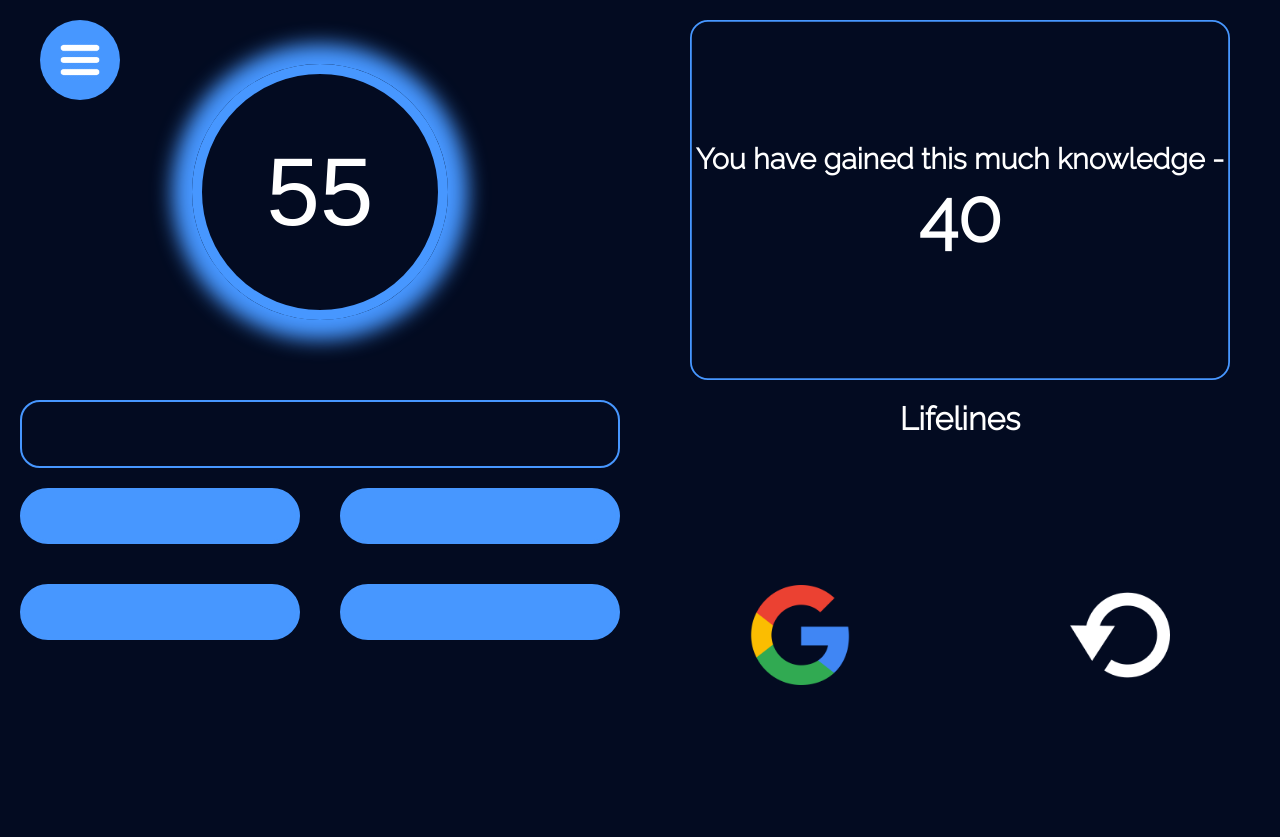
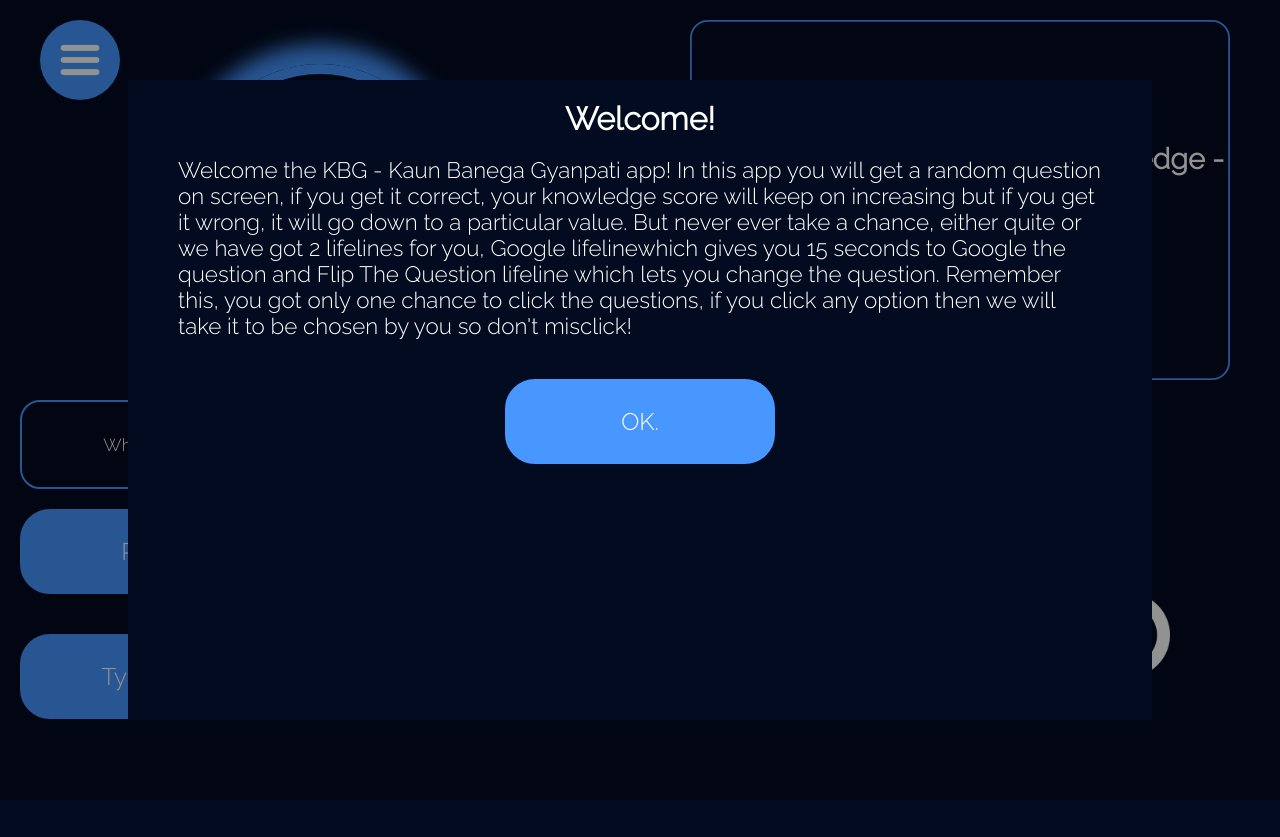
Before and after one commit to AviralCoder/Kaun_Banega_Gyanpati, a React (Create React App) app: page / in a window 1280 px wide. Built offline with nearby package versions, Linux system fonts and the light colour scheme; no server answers.

Commit message:
uh, oh a lot of changes

```diff
--- a/src/App.tsx
+++ b/src/App.tsx
@@ -1,4 +1,4 @@
-import React, { useEffect, useState } from "react";
+import React, { createContext, useEffect, useState } from "react";
 import GlobalStyles from "./styles/global";
 import { colors } from "./lib/colors/colors";
 import Question from "./components/Question";
@@ -6,11 +6,7 @@
 import Timer from "./components/Timer";
 import { Switch, Route, useHistory } from "react-router-dom";
 import Four from "./pages/404";
-import {
-    fetchDifficultQuestions,
-    fetchEasyQuestions,
-    fetchMediumQuestions,
-} from "./api/api";
+
 import { OptionGrid } from "./layout/OptionGrid";
 import Button from "./components/Button";
 import Lifeline from "./components/Lifeline";
@@ -23,6 +19,12 @@
 import Menu from "./components/Menu";
 import MenuIcon from "./images/menu.jpg";
 import Settings from "./pages/Settings";
+import Alert from "./components/Alert";
+import Instructions from "./components/Instructions";
+
+const SetHasLostContext = createContext<
+    React.Dispatch<React.SetStateAction<boolean>>
+>(() => {});
 
 const GoogleIconImg = styled.img`
     width: 100px;
@@ -38,64 +40,35 @@
     color: #fff;
 `;
 
+interface AlertProperties {
+    visible: boolean;
+}
+
 const App = (): JSX.Element => {
-    const [question, setQuestion] = useState<string>("");
-    const [difficultyLevel] = useState<string>("easy");
-    const [correctAnswer, setCorrectAnswer] = useState<string>("");
-    const [wrongAnswers, setWrongAnswers] = useState<string[]>([]);
-    const [timer, setTimer] = useState(60);
+    const [hasLost, setHasLost] = useState<boolean>(false);
+    const [alertProperties, setAlertProperties] = useState<AlertProperties>({
+        visible: true,
+    });
 
     const history = useHistory();
 
-    const fetchQuestion = async () => {
-        if (difficultyLevel === "easy") {
-            const res = await fetchEasyQuestions();
-
-            setQuestion(res.results[0].question);
-            setCorrectAnswer(res.results[0].correct_answer);
-            setWrongAnswers(res.results[0].incorrect_answers);
-        } else if (difficultyLevel === "medum") {
-            const res = await fetchMediumQuestions();
-
-            setQuestion(res.results[0].question);
-            setCorrectAnswer(res.results[0].correct_answer);
-            setWrongAnswers(res.results[0].incorrect_answers);
-        } else if (difficultyLevel === "hard") {
-            const res = await fetchDifficultQuestions();
-
-            setQuestion(res.results[0].question);
-            setCorrectAnswer(res.results[0].correct_answer);
-            setWrongAnswers(res.results[0].incorrect_answers);
-        } else {
-            throw new Error("No difficulty passed!");
-        }
-    };
-
-    const startTimer = () => {
-        setInterval(() => {
-            setTimer((timer) => timer - 1);
-        }, 1000);
-    };
-
-    // pls uncomment this
-    // const resetTimer = () => {
-    //     setTimer(60);
-    // };
+    useEffect(() => {
+        console.log(hasLost);
+    }, [hasLost]);
 
     useEffect(() => {
-        fetchQuestion();
-
         window.addEventListener("focusout", () => {});
 
         window.focus();
 
-        startTimer();
+        return () => window.removeEventListener("focusout", () => {});
 
         // eslint-disable-next-line react-hooks/exhaustive-deps
     }, []);
 
     return (
         <React.Fragment>
+            <SetHasLostContext.Provider value={setHasLost}>
                 <GlobalStyles bgColor={colors.primary} />
 
                 <Switch>
@@ -105,27 +78,41 @@
                             onClick={() => history.push("/settings")}
                         />
 
+                        {alertProperties.visible ? (
+                            <Alert
+                                heading="Welcome!"
+                                body={() => <Instructions />}
+                                buttonText="OK."
+                                onButtonClick={() => {
+                                    setAlertProperties({
+                                        ...alertProperties,
+                                        visible: false,
+                                    });
+                                }}
+                            />
+                        ) : null}
+
                         <Layout>
-                        <Timer time={timer} />
+                            <Timer />
                             <KnowledgeScore score={40} />
 
                             <section>
-                            <Question question={question} />
+                                <Question question="Which of these coding languages are statically typed?" />
                                 <OptionGrid>
                                     <Button style={{ margin: "20px 20px" }}>
-                                    {correctAnswer}
+                                        Python
                                     </Button>
 
                                     <Button style={{ margin: "20px 20px" }}>
-                                    {wrongAnswers[0]}
+                                        JavaScript
                                     </Button>
 
                                     <Button style={{ margin: "20px 20px" }}>
-                                    {wrongAnswers[1]}
+                                        TypeScript
                                     </Button>
 
                                     <Button style={{ margin: "20px 20px" }}>
-                                    {wrongAnswers[2]}
+                                        Lua
                                     </Button>
                                 </OptionGrid>
                             </section>
@@ -176,8 +163,10 @@
                         <Four />
                     </Route>
                 </Switch>
+            </SetHasLostContext.Provider>
         </React.Fragment>
     );
 };
 
 export default App;
+export { SetHasLostContext };
--- a/src/components/Alert.tsx
+++ b/src/components/Alert.tsx
@@ -1,7 +1,87 @@
 import React from "react";
+import styled from "styled-components";
+import { colors } from "../lib/colors/colors";
+import { alertComponentProps } from "../types/types";
 
-const Alert = (): JSX.Element => {
-    return <section></section>;
+const AlertOuterOpacityDiv = styled.div`
+    position: fixed;
+    height: 100%;
+    width: 100vw;
+    background-color: rgba(0, 0, 0, 0.427);
+    z-index: 999999;
+    color: white;
+`;
+
+const AlertInnerModalDiv = styled.div`
+    width: 80%;
+    height: 80%;
+    position: relative;
+    left: 50%;
+    top: 50%;
+    transform: translateX(-50%) translateY(-50%);
+    background: ${colors.primary};
+    overflow: scroll;
+`;
+
+const AlertTitle = styled.h1`
+    color: #fff;
+    text-align: center;
+    font-size: 2rem;
+    padding-top: 20px;
+`;
+
+const AlertBody = styled.div`
+    margin: 20px 50px;
+    font-size: 1.4rem;
+`;
+
+const BottomButton = styled.button`
+    padding: 1.5rem 7rem;
+    background: transparent;
+    border: 4px solid ${colors.secondary};
+    background: ${colors.secondary};
+    border-radius: 30px;
+    font-size: 1.5rem;
+    position: fixed;
+    bottom: 20;
+    color: #fff;
+    margin-top: 20px;
+    transition: 0.3s ease;
+    cursor: pointer;
+    &:hover {
+        transform: scale(1.1);
+        background: transparent;
+        column-rule: ${colors.secondary};
+    }
+`;
+
+const Center = styled.div`
+    display: flex;
+    justify-content: center;
+`;
+
+const Alert = (props: alertComponentProps): JSX.Element => {
+    return (
+        <React.Fragment>
+            <AlertOuterOpacityDiv>
+                <AlertInnerModalDiv>
+                    <AlertTitle>{props.heading}</AlertTitle>
+
+                    {props.img ? <img src={props.img} alt={props.img} /> : null}
+
+                    <AlertBody>{props.body()}</AlertBody>
+
+                    {props.buttonText ? (
+                        <Center>
+                            <BottomButton onClick={props.onButtonClick}>
+                                {props.buttonText}
+                            </BottomButton>
+                        </Center>
+                    ) : null}
+                </AlertInnerModalDiv>
+            </AlertOuterOpacityDiv>
+        </React.Fragment>
+    );
 };
 
 export default Alert;
--- /dev/null
+++ b/src/components/Instructions.tsx
@@ -0,0 +1,5 @@
+import { body } from "../lib/instructions_lib";
+
+const Instructions = (): JSX.Element => <p>{body}</p>;
+
+export default Instructions;
--- a/src/components/Menu.tsx
+++ b/src/components/Menu.tsx
@@ -4,7 +4,7 @@
 
 const OuterDiv = styled.div`
     background-color: ${colors.secondary};
-    position: absolute;
+    position: fixed;
     top: 20px;
     width: 80px;
     height: 80px;
--- a/src/components/Timer.tsx
+++ b/src/components/Timer.tsx
@@ -1,6 +1,10 @@
+// uncomment all
+
+// import { useContext, useEffect, useState } from "react";
 import styled from "styled-components";
+// import { SetHasLostContext } from "../App";
 import { colors } from "../lib/colors/colors";
-import { timerComponentProps } from "../types/types";
+// import { timerComponentProps } from "../types/types";
 
 const TimerText = styled.p`
     color: #fff;
@@ -28,12 +32,28 @@
     justify-content: center;
 `;
 
-const Timer = (props: timerComponentProps): JSX.Element => {
+const Timer = (props: any): JSX.Element => {
+    // const [timerValue, setTimerValue] = useState(60);
+    // const setHasLost = useContext(SetHasLostContext);
+
+    // useEffect(() => {
+    //     // const interval = setInterval(() => {
+    //     //     if (timerValue === 0) {
+    //     //         alert("lost!");
+    //     //         clearInterval(interval);
+    //     //         setHasLost(true);
+    //     //     } else setTimerValue((timer) => timer - 1);
+    //     // }, 1000);
+    //     // return () => clearInterval(interval);
+    // });
+
     return (
         <GridCellCenter>
             <div>
                 <Circle>
-                    <TimerText>{props.time}</TimerText>
+                    <TimerText>
+                        60 {/* REPLACE THIS WITH TIMER VALUE*/}
+                    </TimerText>
                 </Circle>
             </div>
         </GridCellCenter>
--- /dev/null
+++ b/src/lib/instructions_lib.ts
@@ -0,0 +1,14 @@
+export const body = `
+Welcome the KBG - Kaun Banega Gyanpati app! In this
+app you will get a random question on screen, if you
+get it correct, your knowledge score will keep on
+increasing but if you get it wrong, it will go down
+to a particular value. But never ever take a chance,
+either quite or we have got 2 lifelines for you,
+Google lifelinewhich gives you 15 seconds to Google
+the question and Flip The Question lifeline which
+lets you change the question. Remember this, you got
+only one chance to click the questions, if you click any
+option then we will take it to be chosen by you so don't
+misclick!
+`;
--- a/src/lib/symbols.ts
+++ /dev/null
@@ -1 +0,0 @@
-export const rupees: string = "₹";
--- a/src/styles/global.ts
+++ b/src/styles/global.ts
@@ -15,6 +15,7 @@
    }
    body{
        background-color: ${(props) => props.bgColor};
+       overflow-x: hidden;
    }
 
     ::-webkit-scrollbar {
```
Also changed, not shown: public/index.html (+5 -26 lines), src/types/types.ts (+8 -5 lines), public/favicon.png (added), src/images/favicon.png (added). Lines whose indentation alone changed are shown as unchanged.
